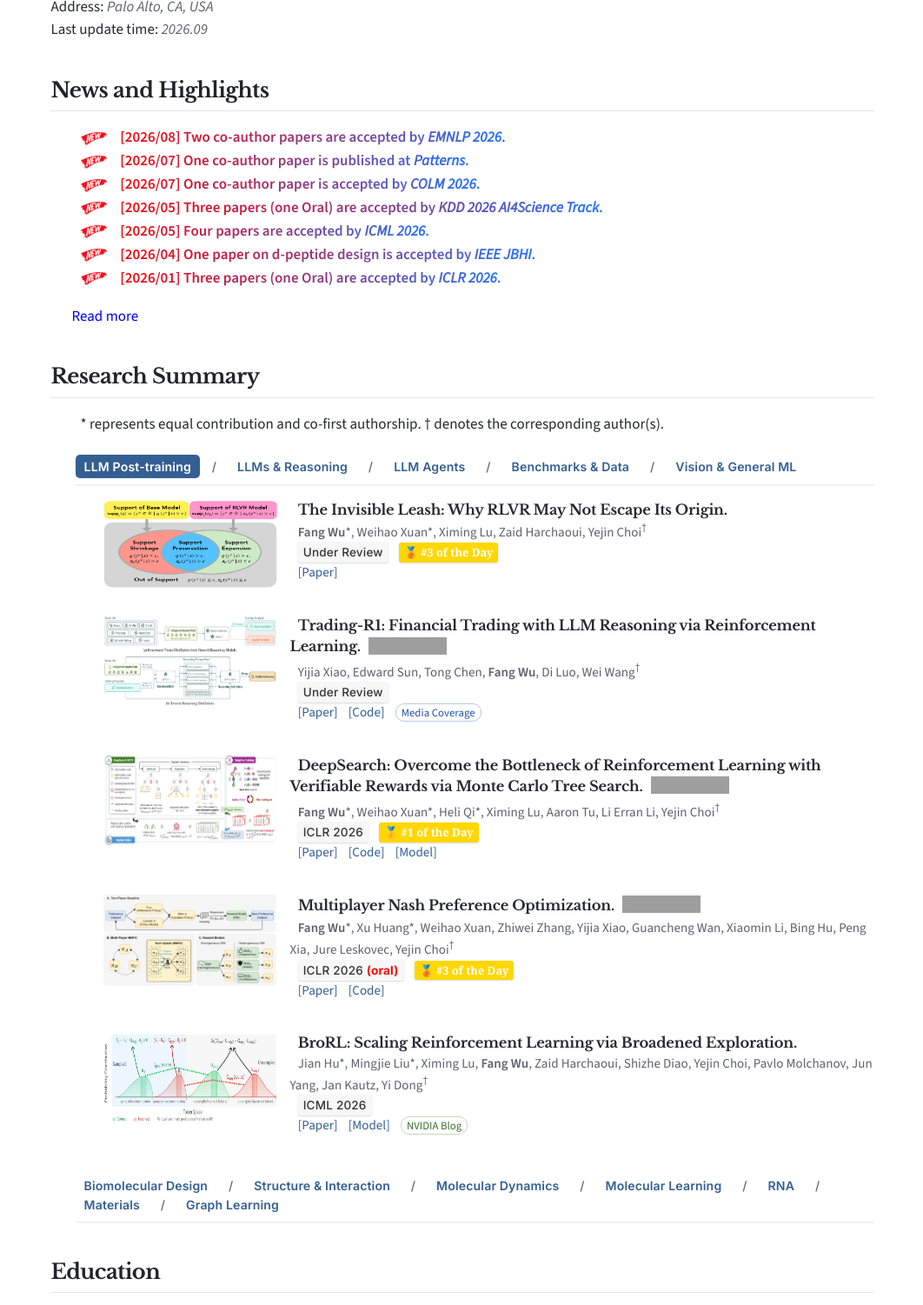
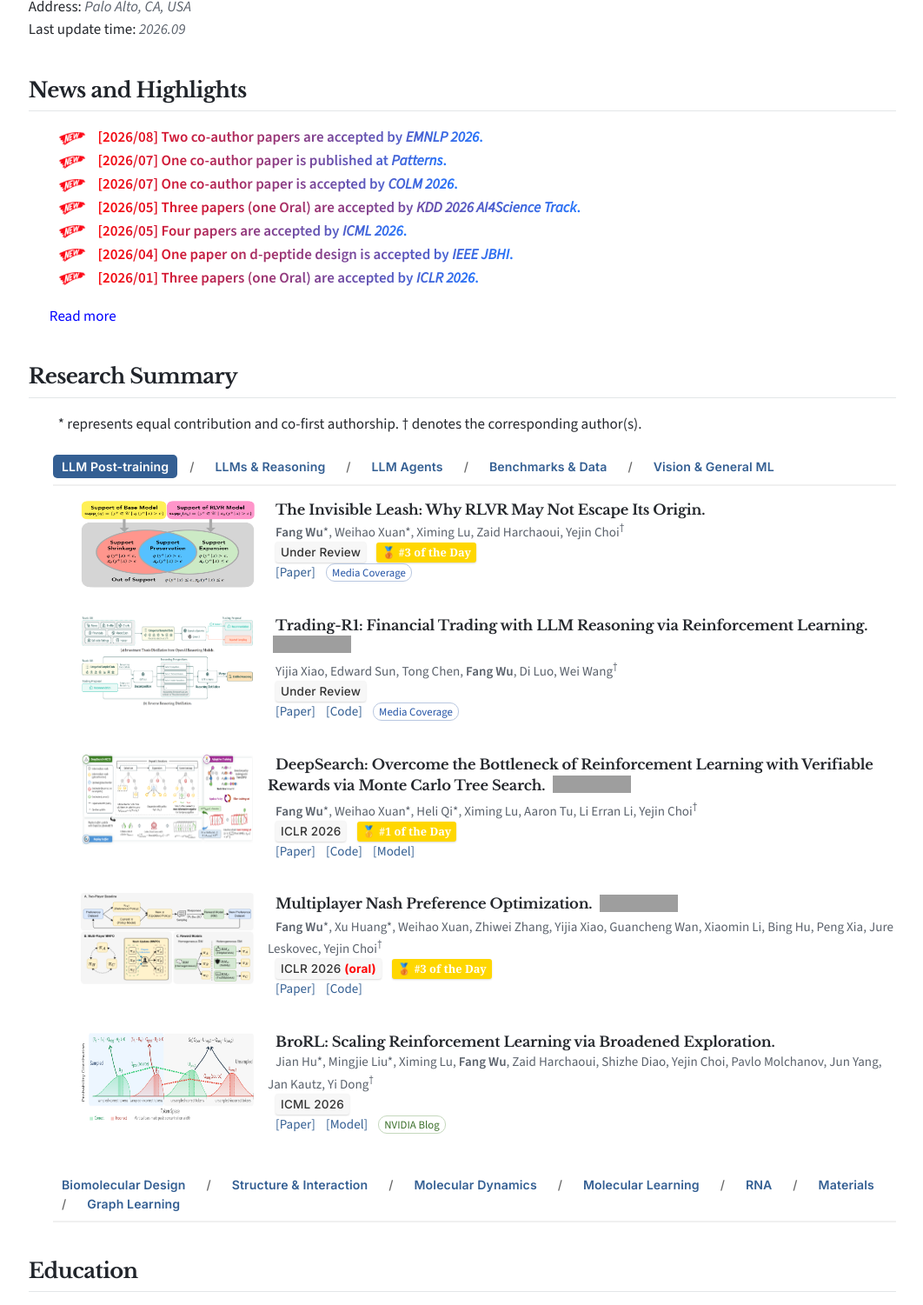
Before and after one commit to smiles724/smiles724.github.io, a Jekyll site: the page built from index.html, in a window 1280 px wide, cut to the strip 408-1909 px from the top of the page. Shown: the whole strip at 87% size, without its empty margins (108-1170 px from the left). Built offline with Jekyll 4.4.1, drawn with Linux system fonts in a browser that asks for light colours; nearby versions of some CDN libraries; a style sheet for code colours, icons or effects is not loaded; some of the changed text lies outside the part shown; grey boxes are pictures that could not be loaded.

Commit message:
Refine layout and publication links
Co-authored-by: Cursor <cursoragent@cursor.com>

```diff
--- a/css/main.css
+++ b/css/main.css
@@ -11,7 +11,7 @@
 
 body {
     margin: 52px auto;
-    width: min(74%, 1080px);
+    width: min(78%, 1140px);
     color: var(--ink);
     font-family: var(--font-body);
     font-size: 17px;
--- a/index.html
+++ b/index.html
@@ -284,6 +284,7 @@ title: Fang WU
 <!--		KDD Outstanding Reviewer (2025)-->
 <!--	</p>-->
 
+	<section hidden>
 	<h2><a name="ack"></a>Acknowledgement</h2>
 		<p style="text-indent: 2em;">My studies would not have been possible without the support of my awesome friends, mentors, and collaborators! Check out some of them: </p>
 		<p style="margin-left: 4em;">Prof. <a href="https://www.james-zou.com/">James Zou</a>, Prof. <a href="https://briantrippe.com/">Brian Trippe</a>, Dr. <a href="https://scholar.google.com/citations?user=dJjFMA4AAAAJ&hl=en">Arthur Deng</a> at Stanford University.<br>
@@ -306,6 +307,7 @@ title: Fang WU
 		<!-- <p style="margin-left: 4em;">Mr. Guojiang Zhao at DeepPotential.</p> -->
 		</span></p>
 		<p style="margin-left: 4em;"> <a href="javascript:void(0);" onclick="toggleContent('more6', 'link6')" id="link6" style="color: blue; text-decoration: none; cursor: pointer;">Read more</a></p>
+	</section>
 
 	<br><br>
 	<!-- <a href="https://clustrmaps.com/site/1brku" title="Visit tracker"><img src="//www.clustrmaps.com/map_v2.png?d=Fl2bXkWRj5KhnWzKs27ehrk6FKJXn891XzeirNnn6wQ&cl=ffffff" width="300"></a> -->
--- a/papers_ai.html
+++ b/papers_ai.html
@@ -71,6 +71,11 @@
 				  font-weight: bold; font-size: 0.85em; font-family: 'Georgia','Times New Roman',serif;">
 				  🥉 #3 of the Day </span></a> <br>
 			&nbsp;&nbsp; <a href="https://arxiv.org/abs/2507.14843">[Paper]</a>
+			&nbsp;&nbsp; <a href="https://zhuanlan.zhihu.com/p/1931865076186453253" target="_blank" style="text-decoration:none;">
+				<span style="border:1px solid #b8c7e0; color:#2454a6; padding:1px 6px; border-radius:10px; font-size:0.85em;">
+					Media Coverage
+				</span>
+			</a>
 			<br><br>
 		</p>
 
```
